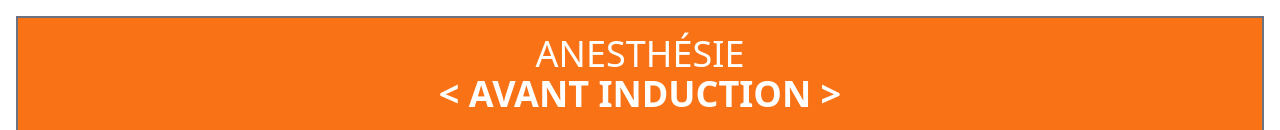
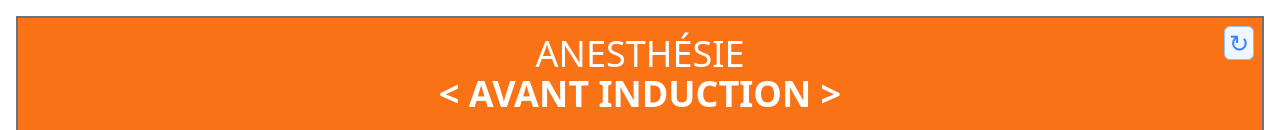
Before and after one commit to pluxain/clantl, a Vue app: page / in a window 1280 px wide. Shown: the top 130 px of the page. Built offline with nearby package versions, Linux system fonts and the light colour scheme.

Commit message:
feat(tech): add reset list feature
Ref: #11

```diff
--- /dev/null
+++ b/src/components/ClantlButton.vue
@@ -0,0 +1,38 @@
+<script setup lang="ts">
+import type { Severity } from "@types";
+
+type Props = {
+  severity: Severity;
+  css?: string;
+  title?: string;
+};
+
+defineProps<Props>();
+</script>
+
+<template>
+  <button
+    type="button"
+    class="button rounded-md border px-1"
+    :title="title"
+    :class="[
+      {
+        'border-danger-accent bg-danger-solid text-danger':
+          severity === 'danger',
+        'border-info-accent bg-info-solid text-info': severity === 'info',
+        'border-primary-accent bg-primary-solid text-primary':
+          severity === 'primary',
+        'border-secondary-accent bg-secondary-solid text-secondary':
+          severity === 'secondary',
+        'border-success-accent bg-success-solid text-success':
+          severity === 'success',
+        'border-warning-accent bg-warning-solid text-warning':
+          severity === 'warning',
+      },
+      severity,
+      css,
+    ]"
+  >
+    <slot />
+  </button>
+</template>
--- a/src/components/index.ts
+++ b/src/components/index.ts
@@ -1,3 +1,4 @@
+import ClantlButton from "./ClantlButton.vue";
 import ClantlNotification from "./ClantlNotification.vue";
 
-export { ClantlNotification };
+export { ClantlButton, ClantlNotification };
--- a/src/features/checklist/CheckList.vue
+++ b/src/features/checklist/CheckList.vue
@@ -1,12 +1,13 @@
 <script setup lang="ts">
 import { ref } from "vue";
 import type { Ref } from "vue";
-import { ClantlNotification } from "@components";
+import { ClantlButton, ClantlNotification } from "@components";
 
 type Checklist = {
   completed: boolean;
   items: KillerItem[];
   realm: string;
+  resetCount: number;
   step: string;
 };
 
@@ -41,6 +42,7 @@ const list: Ref<Checklist> = ref({
     },
   ],
   realm: "Anesthésie",
+  resetCount: 0,
   step: "Avant Induction",
 });
 
@@ -54,10 +56,25 @@ function check(index: number) {
     }
   }
 }
+
+function listReset() {
+  list.value.resetCount++;
+  list.value.completed = false;
+  list.value.items.forEach((item) => (item.verified = false));
+}
 </script>
 
 <template>
-  <section class="checklist border-b-1 border-2 border-secondary">
+  <section class="checklist border-b-1 relative border-2 border-secondary">
+    <ClantlButton
+      class="absolute right-0 top-0 mr-2 mt-2 text-2xl"
+      severity="primary"
+      title="Réinitialiser la liste de vérification"
+      type="button"
+      @click="listReset"
+    >
+      {{ "\u21BB" }}
+    </ClantlButton>
     <div class="header border-b-2 border-secondary bg-warning p-4 text-white">
       <h2 class="realm realm text-center text-4xl uppercase">
         {{ list.realm }}
```
